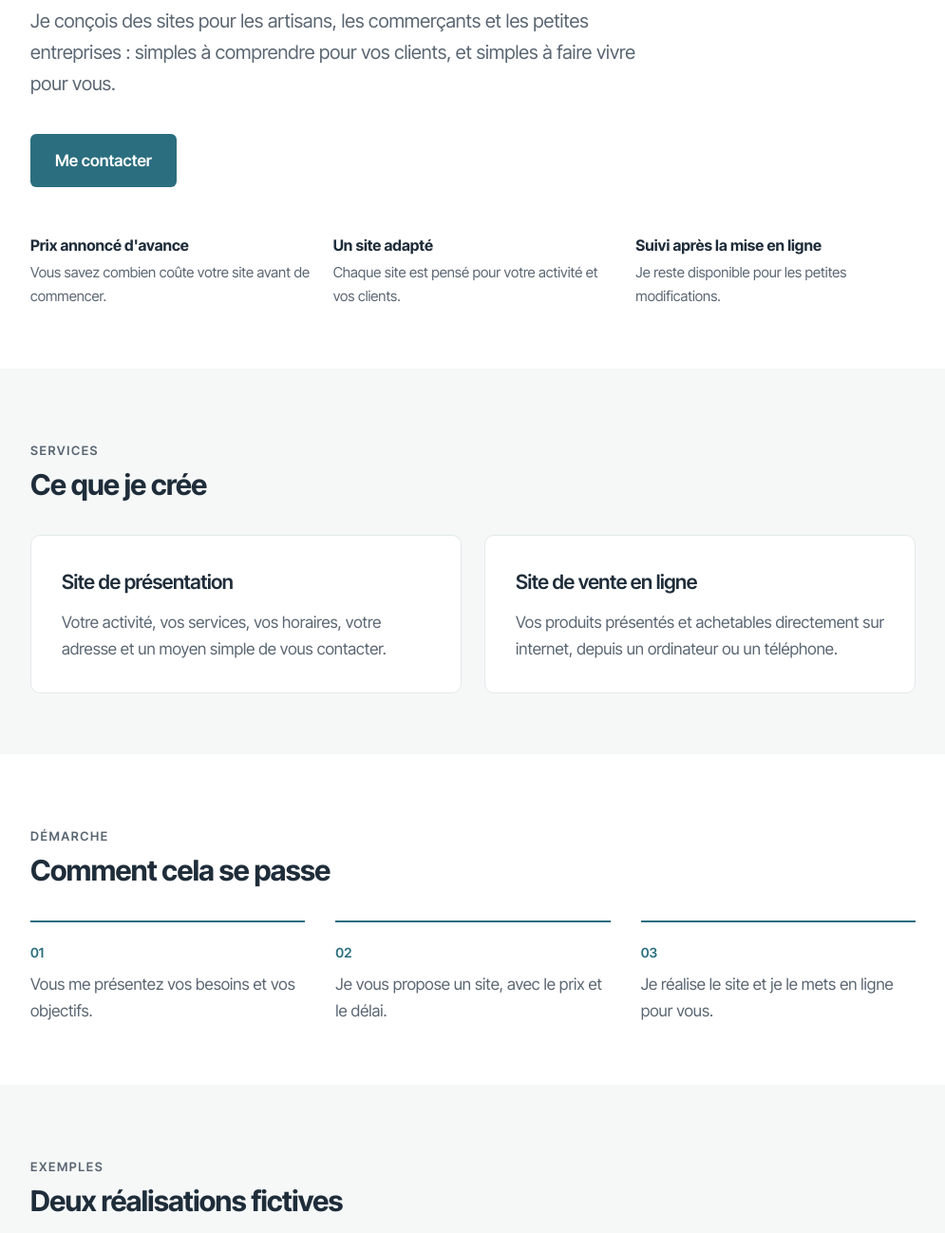
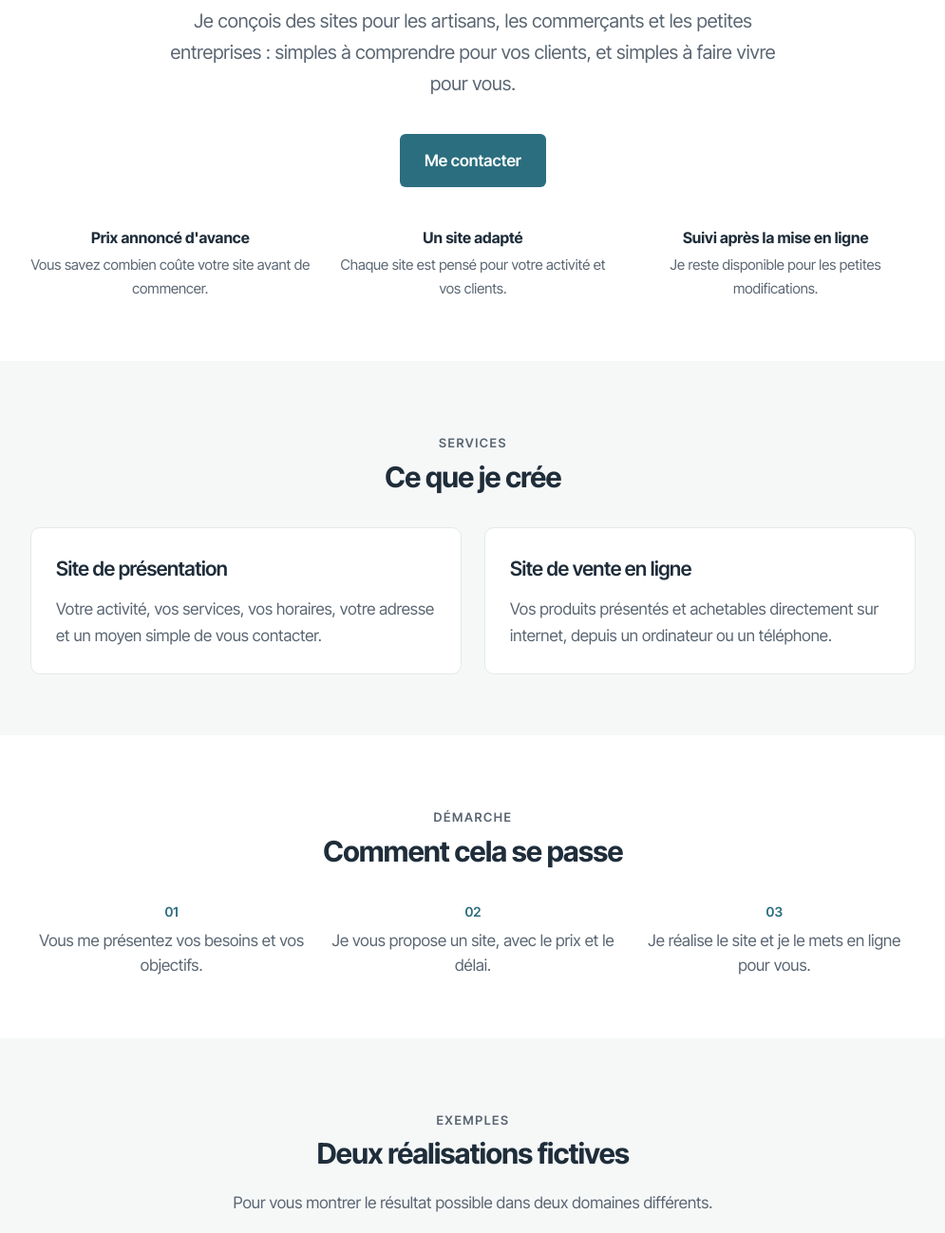
Before and after one commit to pamm-bot/pamm-bot.github.io, a plain HTML site: page index.html in a window 1280 px wide. Shown: the part 320-1618 px from the top of the page at 95% size, without its empty margins (142-1137 px from the left). Drawn offline with Linux system fonts and the light colour scheme.

Commit message:
Accueil : titres centrés, étapes sans filets, espacements resserrés
Titres de section et accroche centrés, traits bleus retirés des étapes,
interlignes et marges réduits entre les informations.

Co-Authored-By: Claude Haiku 5.5 <noreply@anthropic.com>

```diff
--- a/index.html
+++ b/index.html
@@ -41,7 +41,7 @@
     color: var(--accent);
     margin: 0 0 12px;
   }
-  .section-head { margin-bottom: 28px; max-width: 640px; }
+  .section-head { margin: 0 auto 28px; max-width: 640px; text-align: center; }
   .section-head p { color: var(--text-soft); margin: 12px 0 0; }
 
   /* En-tête */
@@ -52,12 +52,12 @@
   .topbar nav a:hover { color: var(--accent); }
 
   /* Accroche */
-  .hero { padding: 80px 0 64px; }
-  .trust { display: grid; grid-template-columns: repeat(3, 1fr); gap: 24px; margin-top: 48px; }
+  .hero { padding: 80px 0 64px; text-align: center; }
+  .trust { display: grid; grid-template-columns: repeat(3, 1fr); gap: 24px; margin-top: 40px; }
   .trust div { color: var(--text-soft); font-size: 15px; }
   .trust strong { display: block; color: var(--text); font-size: 16px; margin-bottom: 4px; }
-  .hero h1 { font-size: 52px; font-weight: 700; line-height: 1.1; max-width: 760px; }
-  .hero .lead { font-size: 20px; color: var(--text-soft); max-width: 640px; margin: 24px 0 0; }
+  .hero h1 { font-size: 52px; font-weight: 700; line-height: 1.1; max-width: 760px; margin: 0 auto; }
+  .hero .lead { font-size: 20px; color: var(--text-soft); max-width: 640px; margin: 24px auto 0; }
   .btn {
     display: inline-block;
     margin-top: 36px;
@@ -77,16 +77,16 @@
     background: var(--bg);
     border: 1px solid var(--line);
     border-radius: 10px;
-    padding: 32px;
+    padding: 26px;
   }
   .box h3 { font-size: 21px; font-weight: 600; margin-bottom: 10px; }
   .box p { margin: 0; color: var(--text-soft); }
 
   /* Démarche */
-  .steps { display: grid; grid-template-columns: repeat(3, 1fr); gap: 32px; counter-reset: step; }
-  .step { border-top: 2px solid var(--accent); padding-top: 20px; }
+  .steps { display: grid; grid-template-columns: repeat(3, 1fr); gap: 20px; }
+  .step { text-align: center; }
   .step .n { font-size: 14px; font-weight: 600; color: var(--accent); margin: 0 0 8px; }
-  .step p { margin: 0; color: var(--text-soft); }
+  .step p { margin: 0; color: var(--text-soft); line-height: 1.5; }
 
   /* Exemples */
   .examples { display: grid; grid-template-columns: 1fr 1fr; gap: 28px; }
@@ -102,7 +102,7 @@
   .contact { background: var(--text); color: #fff; }
   .contact .kicker { color: #A9CBD3; }
   .contact h2 { color: #fff; }
-  .contact-grid { display: grid; grid-template-columns: 1.2fr 1fr; gap: 40px; align-items: start; }
+  .contact-grid { display: grid; grid-template-columns: 1fr; gap: 16px; text-align: center; justify-items: center; }
   .contact p { margin: 0 0 10px; font-size: 18px; }
   .contact p span { color: #A9CBD3; display: inline-block; min-width: 96px; }
   .contact a { color: #fff; text-decoration: underline; text-underline-offset: 4px; }
```
